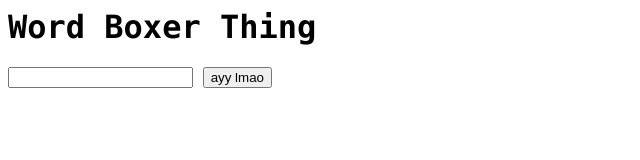
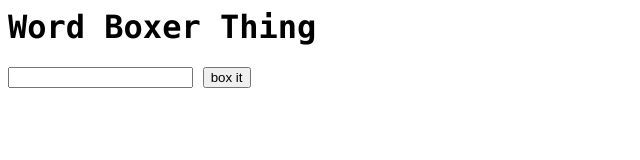
Before and after one commit to jvolis/jvolis.github.io, a plain HTML site: page spaces.html in a window 1280 px wide. Shown: the full height of the page, 0-640 px from the left. Drawn offline with nearby package versions, Linux system fonts and the light colour scheme.

Commit message:
Update spaces.html

```diff
--- a/spaces.html
+++ b/spaces.html
@@ -13,7 +13,7 @@
 <body>
 <h1>Word Boxer Thing</h1>
 <input type="text" id="input_field">
-<button id="submit-button" type="button" onclick="myFunction()">ayy lmao</button>
+<button id="submit-button" type="button" onclick="myFunction()">box it</button>
 <p id="lmao"> </p>
 
 <script>
```
